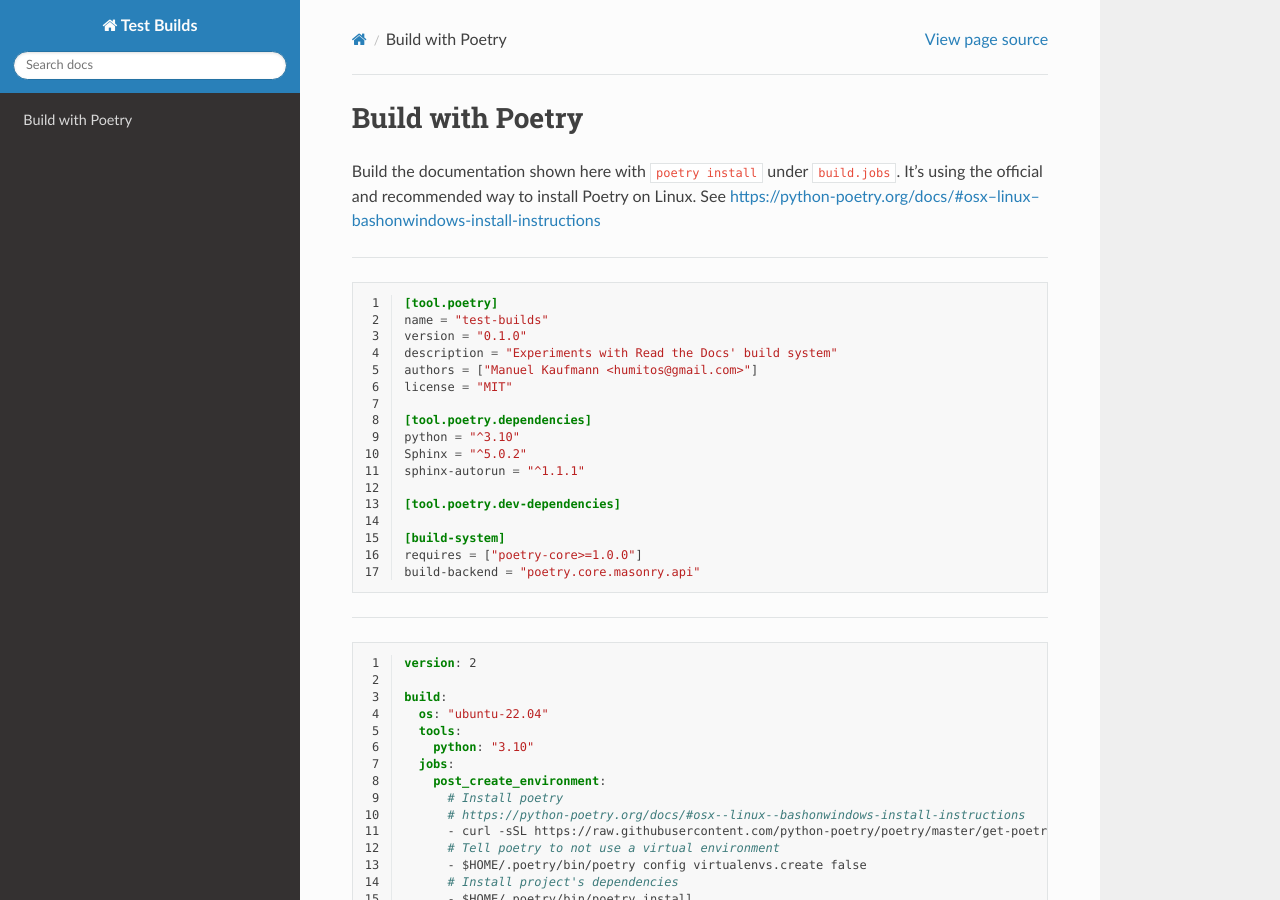
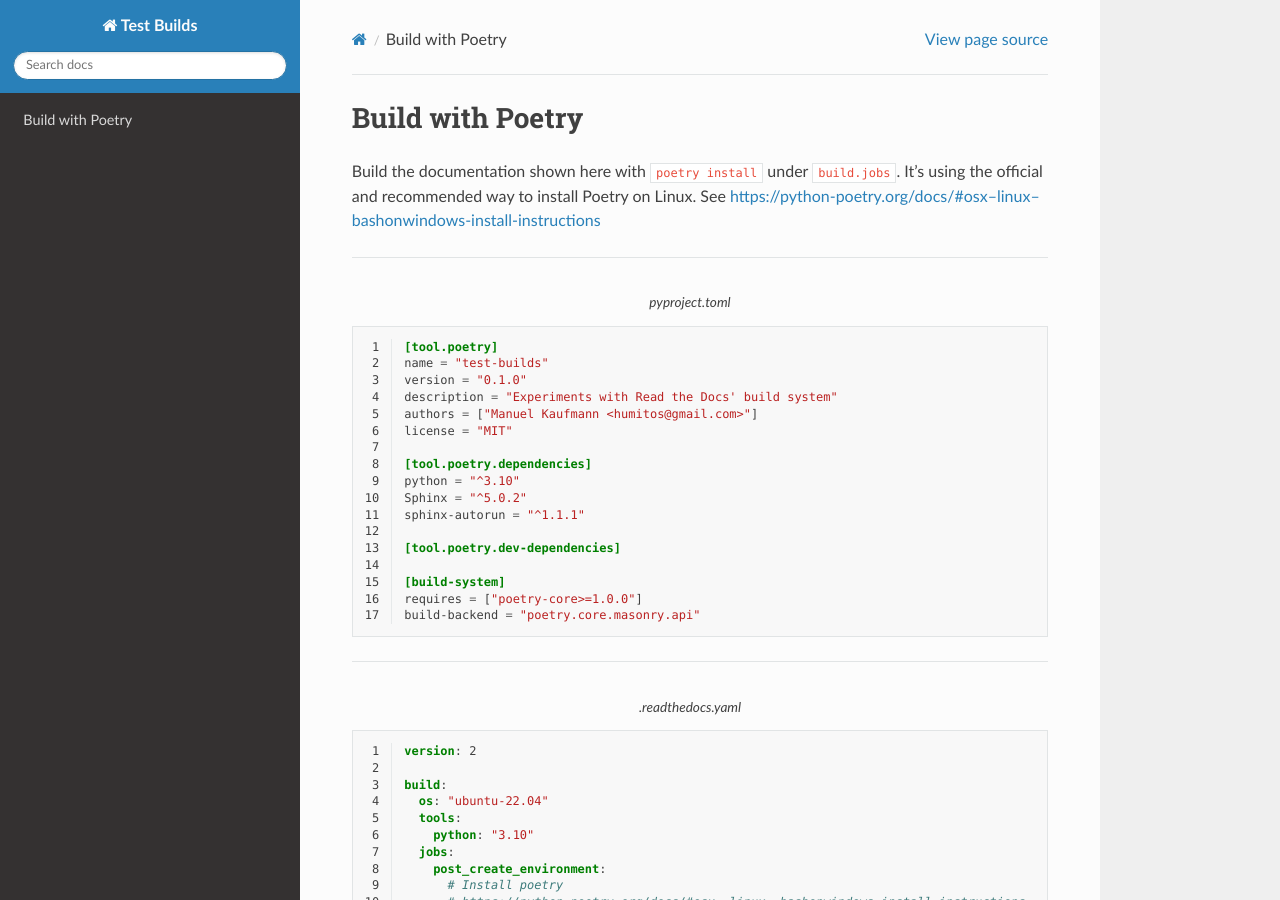
Before and after one commit to readthedocs/test-builds, a Sphinx documentation site: the page built from docs/index.rst, in a window 1280 px wide and 900 px high. Built offline with Sphinx 7.4.7 and the Read the Docs theme 2.0.0, drawn with Linux system fonts in a browser that asks for light colours.

Commit message:
Add caption to files

```diff
--- a/docs/index.rst
+++ b/docs/index.rst
@@ -8,12 +8,14 @@ See https://python-poetry.org/docs/#osx--linux--bashonwindows-install-instructio
 ----
 
 .. literalinclude:: ../pyproject.toml
+   :caption: pyproject.toml
    :language: toml
    :linenos:
 
 ----
 
 .. literalinclude:: ../.readthedocs.yaml
+   :caption: .readthedocs.yaml
    :language: yaml
    :linenos:
 
```
Also changed, not shown: other parts of docs/index.rst (+1 -0 lines).
